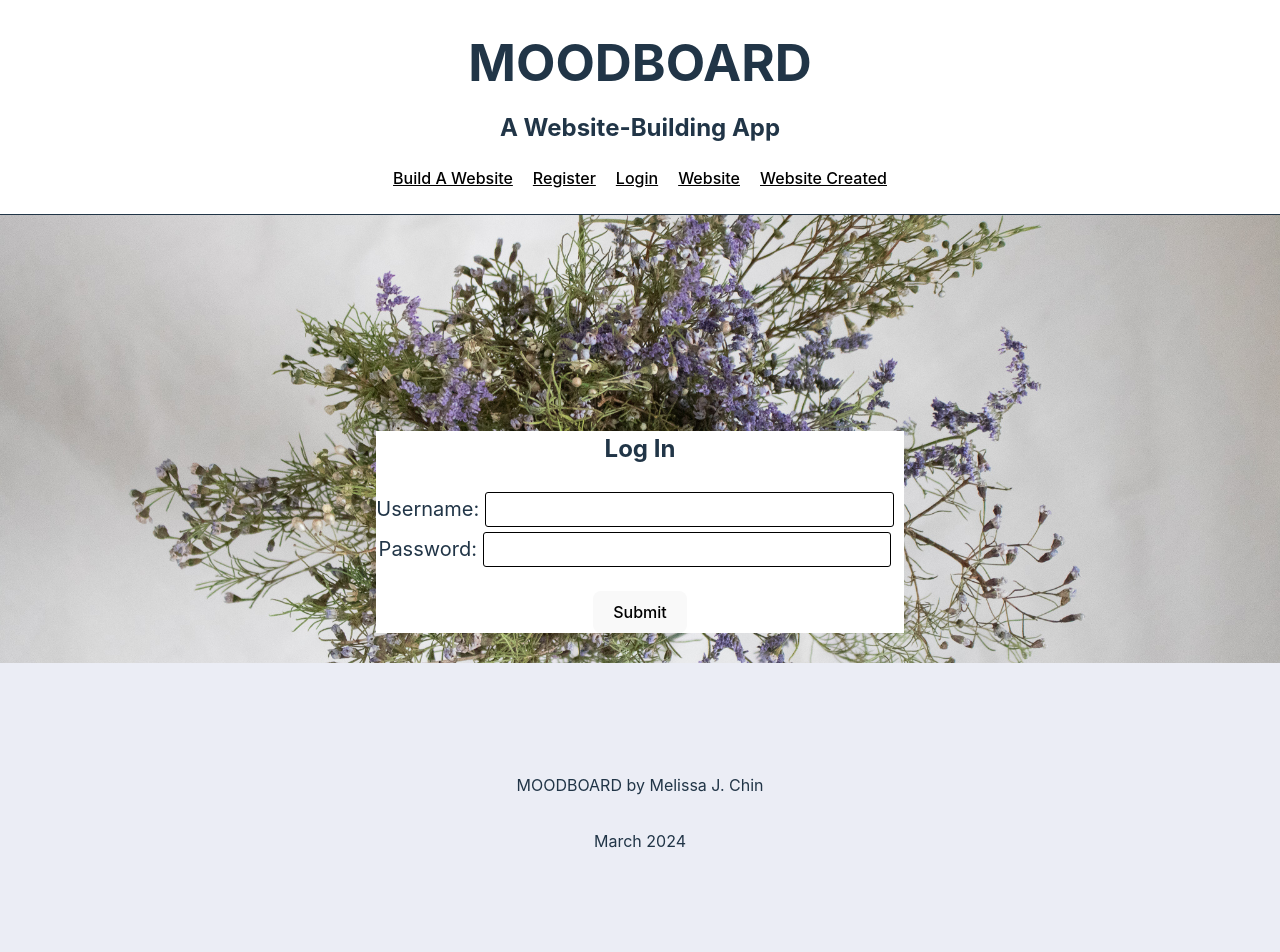
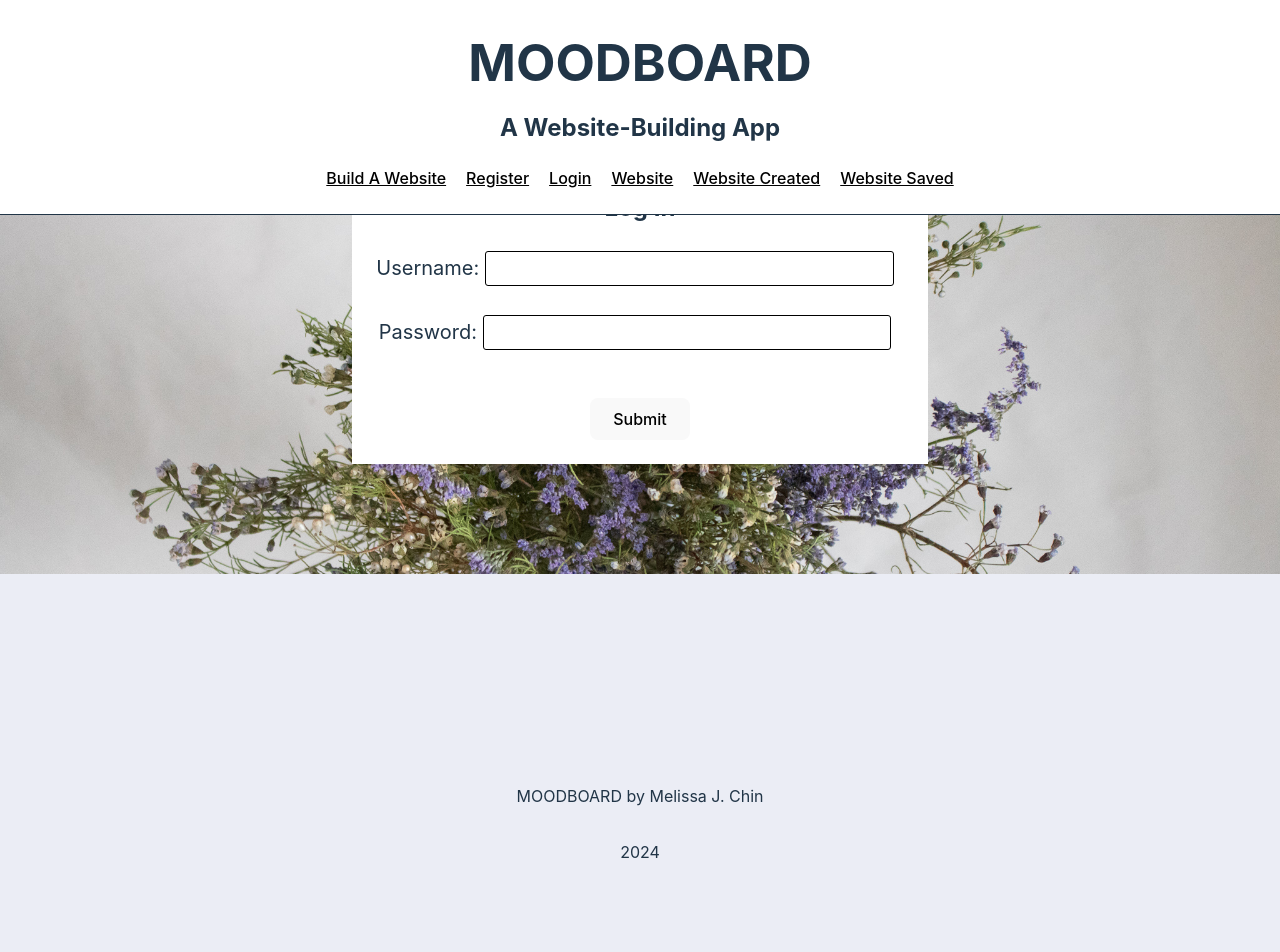
Before and after one commit to mjchin1/Moodboard-WebsiteBuilder, a React (Vite) app in the folder client/: page /login in a window 1280 px wide. Shown: the top 952 px of the page. Built offline with nearby package versions, Linux system fonts and the light colour scheme; a web font is replaced by a local one.

Commit message:
styled login/registration forms and  styled modals

```diff
--- a/client/src/App.jsx
+++ b/client/src/App.jsx
@@ -55,10 +55,10 @@ function App() {
       </Routes>
       </div>
       { location.pathname!== `/website/${website.website_id}` ?
-      <div className="appFooter">
+      <footer className="appFooter">
         <p> MOODBOARD by Melissa J. Chin</p>
-        <p> March 2024 </p>
-      </div>
+        <p> 2024 </p>
+      </footer>
       : null
 }
       </div>
--- a/client/src/components/Login.jsx
+++ b/client/src/components/Login.jsx
@@ -39,7 +39,7 @@ export default function Login({ setUser, user, website}) {
               Password: <input type="password" value={password} onChange={(event) => setPassword(event.target.value)} />
             </label> <br/> <br/>
             <button className="submitButton"
-            >Submit</button>
+            >Submit</button> <br/>
           </form>
 
 
--- a/client/src/components/Navigations.jsx
+++ b/client/src/components/Navigations.jsx
@@ -12,7 +12,7 @@ export default function Navigations({user, setUser, setWebsite, setSavedWebsites
             {/* <Link to = '/all'>All Websites</Link> */}
             <Link to = '/website/:id'>Website</Link>
             <Link to = '/websiteCreated'>Website Created</Link>
-            {/* <Link to = '/websiteSaved'>Website Saved</Link> */}
+            <Link to = '/websiteSaved'>Website Saved</Link>
 
 
         </nav>
--- a/client/src/components/Registration.jsx
+++ b/client/src/components/Registration.jsx
@@ -36,9 +36,11 @@ export default function Register({user, website, setUser}) {
     <div className="register">
 
 
-      <h2>Register</h2>
+
 
       <form className="registrationForm" onSubmit={handleSubmit}>
+
+      <h2>Register</h2>
         <label>
           First Name:<input value={firstName} onChange={(event) => setFirstname(event.target.value)} /> <br/>
         </label>
@@ -49,10 +51,10 @@ export default function Register({user, website, setUser}) {
           Password:<input type="password" value={password} onChange={(event) => setPassword(event.target.value)} /> <br/> <br/>
         </label>
         <button className="submitButton">Submit</button>
+        <h3> Already have an account? Log in{<Link to = "/login">here</Link>}.</h3>
 
       </form>
-      <br/>
-      <h3> Already have an account? Log in{<Link to = "/login">here</Link>}.</h3>
+
 
     </div>
       :
--- a/client/src/components/WebsiteForm.jsx
+++ b/client/src/components/WebsiteForm.jsx
@@ -125,7 +125,7 @@ export default function WebsiteForm ({website, setWebsite}) {
         <p className="formText"> Let's see what you've created!</p> <br/>
 
 
-        <button className="submitButton">Create My Website</button>
+        <button className="createWebsiteButton">Create My Website</button>
 
         {createdMessageModal? <WebsiteCreatedMessage website= {website} toggleCreatedMessageModal={toggleCreatedMessageModal} /> : null}
 
--- a/client/src/index.css
+++ b/client/src/index.css
@@ -76,8 +76,6 @@ body {
   background-size: cover;
   background-position-x: center;
 
-
-  /* padding-bottom: 200px; */
 }
 
 .appHeader{
@@ -100,7 +98,7 @@ body {
   position: absolute;
   left: 0;
   right: 0;
-  height: 300px;
+  height: 500px;
   width: 100vw;
   background-color: #ebedf5;
   margin-top: 30px;
@@ -112,11 +110,19 @@ body {
 .websiteFormCard {
   display: flex;
   justify-content: center;
-  height: 1700px;
+  height: 2000px;
   background-color: white;
   margin: 0 auto;
 }
 
+.submitButton {
+  width: 100px;
+  margin: 0 auto;
+}
+
+.createWebsiteButton {
+  width: 200px;
+}
 
 .websiteFormHeading {
   padding-top: 30px;
@@ -286,7 +292,7 @@ a {
 
 .modal {
 
-  width: 500px;
+  width: 450px;
   height: 300px;
   border: solid;
   border-width: 1px;
@@ -391,3 +397,20 @@ button {
   justify-content: right;
   padding-right: 30px;
 }
+
+.loginForm {
+  width: 45vw;
+  display: flex;
+  flex-direction: column;
+  margin-top: -350px;
+  margin-bottom: 80px;
+}
+
+.registrationForm {
+  width: 45vw;
+  margin-top: -300px;
+  padding-top: 20px;
+  padding-bottom: 20px;
+  margin-bottom: 80px;
+
+}
```
